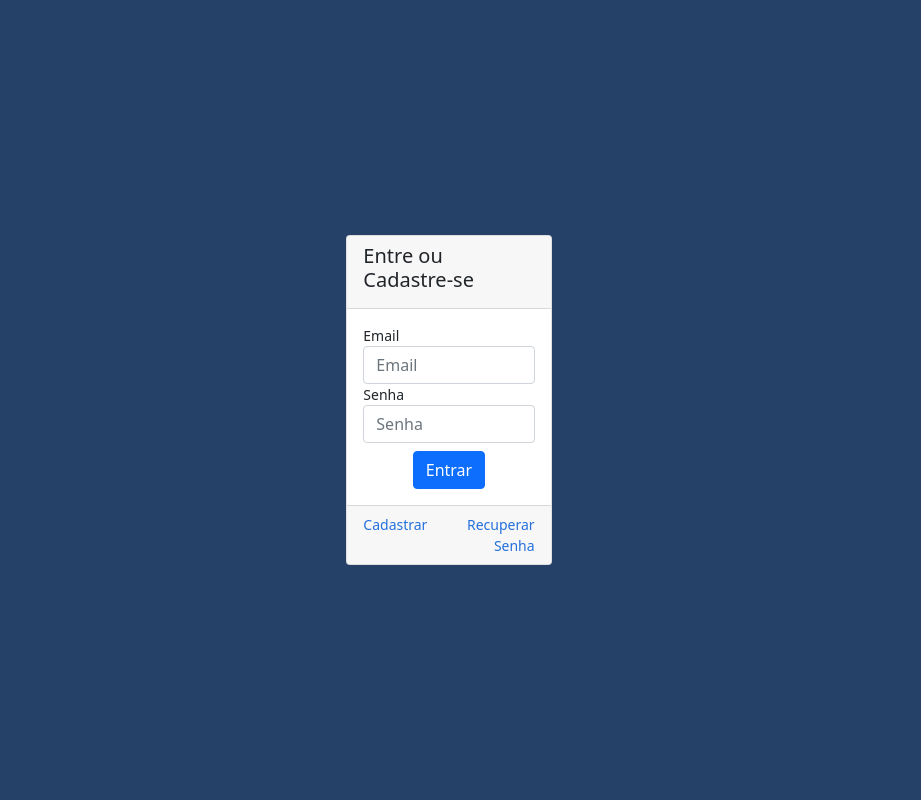
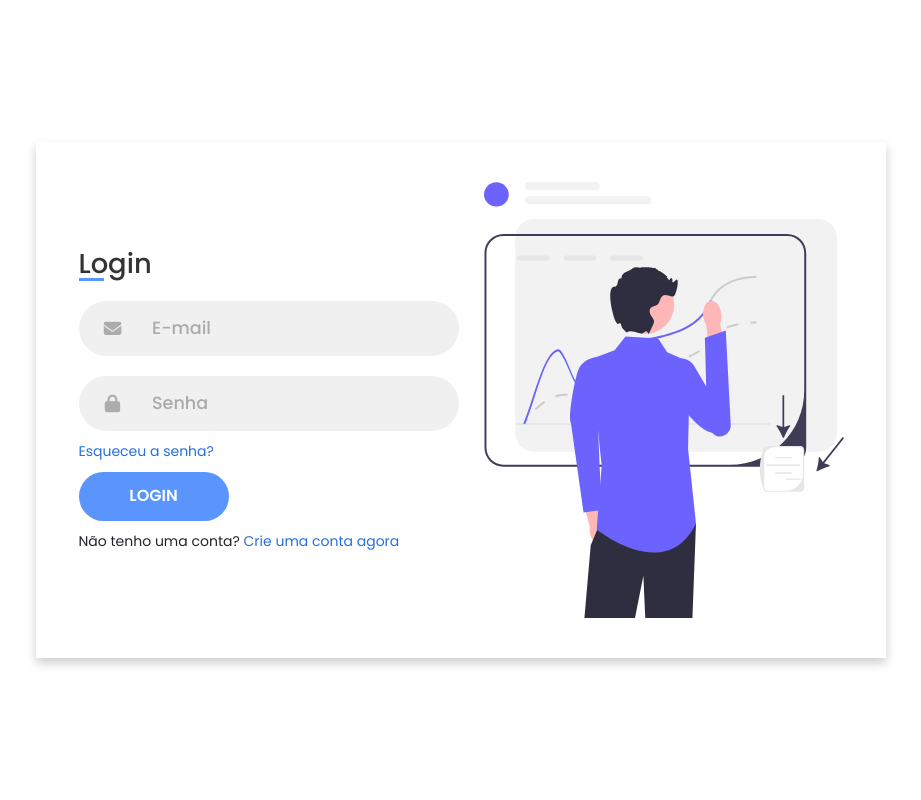
Before and after one commit to MarceloGouveia77/gamefic, a Django app: page /login/ in a window 1280 px wide. Shown: the whole page, without its empty margins (179-1100 px from the left). Run offline with Django 3.2, Linux system fonts and the light colour scheme; some libraries are stand-ins or nearby versions.

Commit message:
styling login and registration

```diff
--- a/core/static/css/styles.css
+++ b/core/static/css/styles.css
@@ -1,6 +1,185 @@
+@import url('https://fonts.googleapis.com/css2?family=Poppins:wght@200;300;400;500;600;700;800&display=swap');
+
+*{
+  padding: 0;
+  margin: 0;
+  box-sizing: border-box;
+  font-family: 'Poppins', sans-serif;
+}
+
 body {
-    font-size: .875rem;
+  font-size: .875rem;
+}
+
+.center-container{
+  min-height: 100vh;
+  display: flex;
+  align-items: center;
+  justify-content: center;
+}
+
+/*Login & Cadastrar_aluno*/
+
+.container{
+  max-width: 850px;
+  background: #fff;
+  box-shadow: 0 5px 10px rgba(0, 0, 0, .2);
+  display: flex;
+  align-items: center;
+  justify-content: space-around;
+  padding: 40px 30px;
+}
+
+.container .forms-container .title{
+  position: relative;
+  font-size: 1.71rem;
+  font-weight: 500;
+  color: #333;
+}
+
+.container .forms-container .title::before{
+  content: '';
+  position: absolute;
+  left: 0;
+  bottom: 0;
+  height: 3px;
+  width: 25px;
+  background-color: #5995fd;
+}
+
+.image{
+  max-width: 360px;
+  width: 100%;
+  height: 100%;
+}
+
+.have-login{
+  margin-left: 2rem;
+}
+
+form{
+  display: flex;
+  align-items: flex-start;
+  justify-content: center;
+  flex-direction: column;
+  overflow: hidden;
+  grid-column: 1 / 2;
+  grid-row: 1 / 2;
+}
+
+.title{
+  font-size: 2.2rem;
+  color: #444;
+  margin-bottom: 10px;
+}
+
+.input-field{
+  max-width: 380px;
+  width: 100%;
+  height: 55px;
+  background-color: #f0f0f0;
+  margin: 10px 0;
+  border-radius: 55px;
+  display: grid;
+  grid-template-columns: 15% 85%;
+  padding: 0 .4rem;
+}
+
+.input-field i{
+  text-align: center;
+  line-height: 55px;
+  color: #acacac;
+  font-size: 1.1rem;
+}
+
+.input-field input{
+  background: none;
+  outline: none;
+  border: none;
+  line-height: 1;
+  font-weight: 600;
+  font-size: 1.1rem;
+  color: #333;
+}
+
+.input-field input::placeholder{
+  color: #aaa;
+  font-weight: 500;
+}
+
+.btn{
+  width: 150px;
+  height: 49px;
+  border: none;
+  outline: none;
+  border-radius: 49px;
+  cursor: pointer;
+  background-color: #5995fd;
+  color: #fff;
+  text-transform: uppercase;
+  font-weight: 600;
+  margin: 10px 0;
+  transition: .5s;
+}
+
+.btn:hover{
+  background-color: #4d84e2;
+  color: #fff;
+}
+
+.btn.transparent {
+  margin: 0;
+  background: none;
+  border: 2px solid #5995fd;
+  color: #333;
+  width: 150px;
+  height: 49px;
+  font-weight: 600;
+  font-size: 0.8rem;
+}
+
+.btn.transparent:hover{
+  color: #acacac;
+}
+
+.signup-buttons-group{
+  display: flex;
+  align-items: center;
+}
+
+@media (max-width: 800px){
+  .image{
+    display: none;
   }
+}
+
+
+/*Questionário*/
+.card{
+  margin-top: 2rem;
+  width: 100%;
+}
+
+.card-header{
+  background-color: #f0f0f0;
+}
+
+.card-buttons{
+  align-self: center;
+}
+
+.info-title{
+  font-size: 1rem;
+}
+
+.info-title strong{
+  color: #5995fd;
+}
+
+.notice{
+  color: #e46b6b;
+  font-size: 0.rem;
+}
 
   .feather {
     width: 16px;
--- a/core/templates/core/login.html
+++ b/core/templates/core/login.html
@@ -1,55 +1,57 @@
 {% load static %}
+
 <!DOCTYPE html>
-<html lang="en">
+<html lang="pt-br">
 <head>
     <meta charset="UTF-8">
     <meta http-equiv="X-UA-Compatible" content="IE=edge">
     <meta name="viewport" content="width=device-width, initial-scale=1">
     <link href="https://cdn.jsdelivr.net/npm/bootstrap@5.1.3/dist/css/bootstrap.min.css" rel="stylesheet" integrity="sha384-1BmE4kWBq78iYhFldvKuhfTAU6auU8tT94WrHftjDbrCEXSU1oBoqyl2QvZ6jIW3" crossorigin="anonymous">
+    <link rel="stylesheet" href="https://cdnjs.cloudflare.com/ajax/libs/font-awesome/6.1.1/css/all.min.css" integrity="sha512-KfkfwYDsLkIlwQp6LFnl8zNdLGxu9YAA1QvwINks4PhcElQSvqcyVLLD9aMhXd13uQjoXtEKNosOWaZqXgel0g==" crossorigin="anonymous" referrerpolicy="no-referrer" />
     <link href="{% static 'css/styles.css' %}" rel="stylesheet">
 
-    <title>Login - Gamefic</title>
+    <title>Login - Gameizi</title>
 </head>
-<body class="login">
-    <div class="row container-fluid login-row">
-        <div class="col-md-5"></div>
-        <div class="card col-md-2 login-card p-0">
-            <div class="card-header">
-                <h5 class="card-title">Entre ou Cadastre-se</h5>
-            </div>
-            <div class="card-body">
-                <form method="post">{% csrf_token %}
-                    <div class="form-group">
-                        <label for="email">Email</label>
-                        <input type="email" class="form-control" id="email" name="email" placeholder="Email">
+<body>
+    <div class="center-container">
+        <div class="container">
+            <div class="forms-container">
+                <form class="sign-in-form" method="post">{% csrf_token %}
+                    <h2 class="title">Login</h2>
+                    <div class="input-field">
+                        <i class="fas fa-envelope"></i>
+                        <input type="email" class="form-control" id="email" name="email" placeholder="E-mail">
                     </div>
-                    <div class="form-group">
-                        <label for="senha">Senha</label>
+                    <div class="input-field">
+                        <i class="fa fa-lock"></i>
                         <input type="password" class="form-control" id="password" name="password" placeholder="Senha">
                     </div>
+
                     {% if erro %}
                     <div class="alert alert-danger mb-0 py-1 mt-2" role="alert">
                         {{ erro }}
                     </div>
                     {% endif %}
-                    <div class="form-group mt-2 text-center">
-                        <button type="submit" class="btn btn-primary">Entrar</button>
+
+                    <div class="forgot">
+                        <a href="#">Esqueceu a senha?</a>
+                    </div>
+
+                    <input type="submit" value="Login" class="btn solid">
+
+                    <div class="sigup-text">
+                        <span>Não tenho uma conta? </span>
+                        <a href="{% url 'core:cadastrar_aluno' %}">Crie uma conta agora</a>
                     </div>
                 </form>
             </div>
-            <div class="card-footer">
-                <div class="row">
-                    <div class="col-md-6">
-                        <a href="{% url 'core:cadastrar_aluno' %}">Cadastrar</a>
-                    </div>
-                    <div class="col-md-6 text-end">
-                        <a href="">Recuperar Senha</a>
-                    </div>
-                </div>
+
+            <div class="login-img">
+                <img src="{% static 'img/log.svg' %}" class="image" alt="">
             </div>
         </div>
-        <div class="col-md-5"></div>
     </div>
+
     <script src="https://cdn.jsdelivr.net/npm/bootstrap@5.1.3/dist/js/bootstrap.bundle.min.js" integrity="sha384-ka7Sk0Gln4gmtz2MlQnikT1wXgYsOg+OMhuP+IlRH9sENBO0LRn5q+8nbTov4+1p" crossorigin="anonymous"></script>
     <script src="https://cdn.jsdelivr.net/npm/feather-icons@4.28.0/dist/feather.min.js"
     integrity="sha384-uO3SXW5IuS1ZpFPKugNNWqTZRRglnUJK6UAZ/gxOX80nxEkN9NcGZTftn6RzhGWE"
--- a/core/templates/core/turmas/detalhe.html
+++ b/core/templates/core/turmas/detalhe.html
@@ -79,7 +79,7 @@
             <div class="tab-pane fade" id="atividades" role="tabpanel" aria-labelledby="atividades-tab">
                 <div class="row">
                     <div class="col-12 text-end">
-                        <button type="button" class="btn btn-sm btn-success mt-2 {% if not user.is_superuser %} disabled {% endif %}" data-bs-toggle="modal" data-bs-target="#modal-atividade   ">
+                        <button type="button" class="btn btn-sm btn-success mt-2" data-bs-toggle="modal" data-bs-target="#modal-atividade   ">
                             + Atividade
                         </button>
                     </div>
```
Also changed, not shown: core/constants.py (+230 -110 lines), core/templates/core/cadastrar_aluno.html (+36 -28 lines), core/templates/core/questionario.html (+16 -16 lines), core/static/img/cad.svg (added), core/static/img/log.svg (added), db.sqlite3, 1 other file.
